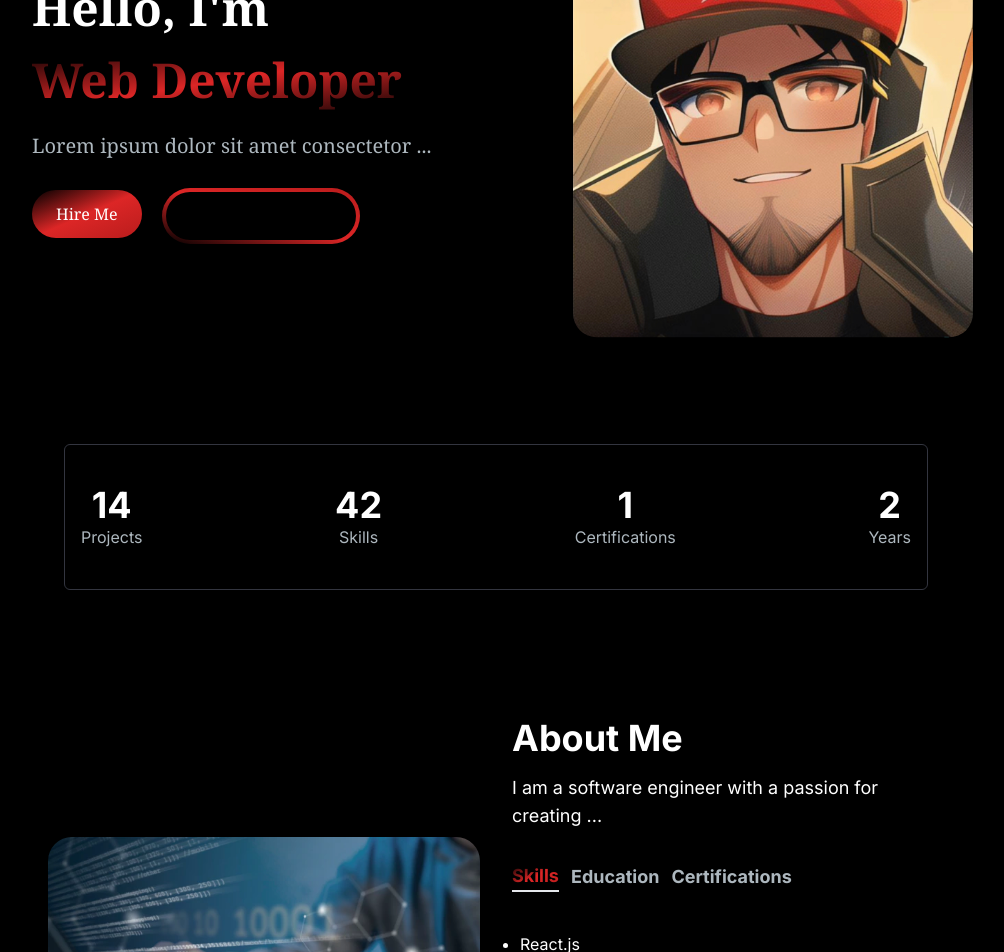
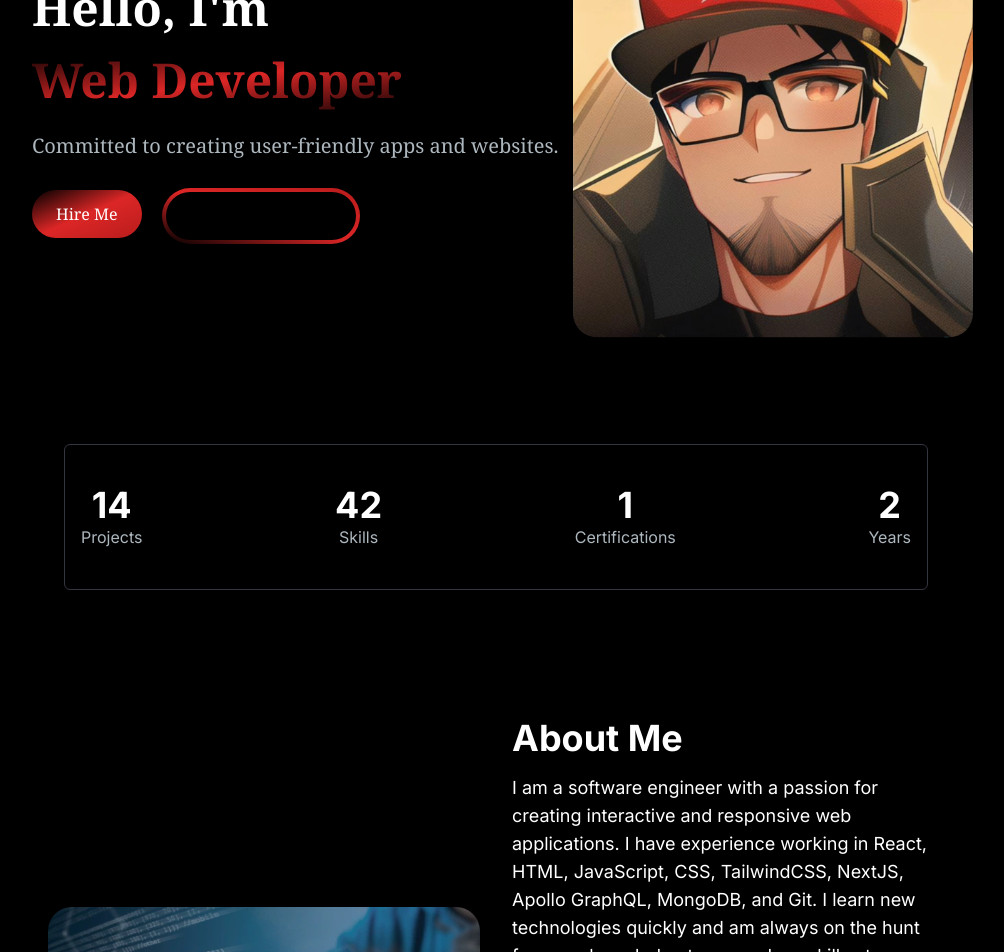
Before and after one commit to SamPage4427/SamPageNextPortfolio, a Next.js app: page / in a window 1280 px wide. Shown: the part 260-1212 px from the top of the page, without its empty margins (144-1148 px from the left). Built offline with nearby package versions, Linux system fonts and the light colour scheme.

Commit message:
fix: linting errors with apostrophes

```diff
--- a/src/app/components/about/About.jsx
+++ b/src/app/components/about/About.jsx
@@ -27,7 +27,11 @@ function About() {
         <div className="mt-4 md:mt-0 text-left flex flex-col h-full">
           <h2 className="text-4xl font-bold text-white mb-4">About Me</h2>
           <p className="text-base lg:text-lg">
-            I am a software engineer with a passion for creating ...{" "}
+            I am a software engineer with a passion for creating interactive and
+            responsive web applications. I have experience working in React,
+            HTML, JavaScript, CSS, TailwindCSS, NextJS, Apollo GraphQL, MongoDB,
+            and Git. I learn new technologies quickly and am always on the hunt
+            for more knowledge to expand my skill set.
           </p>
           <div className="flex flex-col sm:flex-row justify-start mt-8">
             <TabButton
--- a/src/app/components/contact/ContactSection.jsx
+++ b/src/app/components/contact/ContactSection.jsx
@@ -39,10 +39,12 @@ function ContactSection() {
     >
       <div className="bg-[radial-gradient(ellipse_at_center,_var(--tw-gradient-stops))] from-red-700 via-red-600 to-black rounded-full h-60 w-60 sm:h-80 sm:w-80 z-0 blur-lg absolute top-16 md:top-48 md:-left-6 md:transform md:-translate-x-1/2 md:-translate-y-1/2"></div>
       <div className="z-10">
-        <h5 className="text-xl font-bold text-white my-2">Let's Connect!</h5>
+        <h5 className="text-xl font-bold text-white my-2">
+          Let&apos;s Connect!
+        </h5>
         <p className="text-white mb-4 max-w-md">
-          I'm currently looking for new opportunities, my inbox is always open.
-          I will try my best to reply to any questions and inquiries.
+          I&apos;m currently looking for new opportunities, my inbox is always
+          open. I will try my best to reply to any questions and inquiries.
         </p>
         <div className="socials flex flex-row gap-2">
           <Link href={"https://github.com/SamPage4427"} target="_blank">
--- a/src/app/components/main/Main.jsx
+++ b/src/app/components/main/Main.jsx
@@ -18,7 +18,7 @@ const MainPage = () => {
         <div className="col-span-7 xl:col-span-8 place-self-center text-center sm:text-left lg:justify-self-start">
           <h1 className="text-white mb-4 text-4xl sm:text-5xl xl:text-8xl lg:leading-normal font-extrabold font-serif">
             <span>
-              Hello, I'm
+              Hello, I&apos;m
               <br />
             </span>
             <TypeAnimation
@@ -39,7 +39,7 @@ const MainPage = () => {
             />
           </h1>
           <p className="text-[#ADB7BE] text-lg lg:text-xl mb-4 font-serif">
-            Lorem ipsum dolor sit amet consectetor ...
+            Committed to creating user-friendly apps and websites.
           </p>
           <div className="mb-4 lg:flex lg:items-center">
             <Link
```
